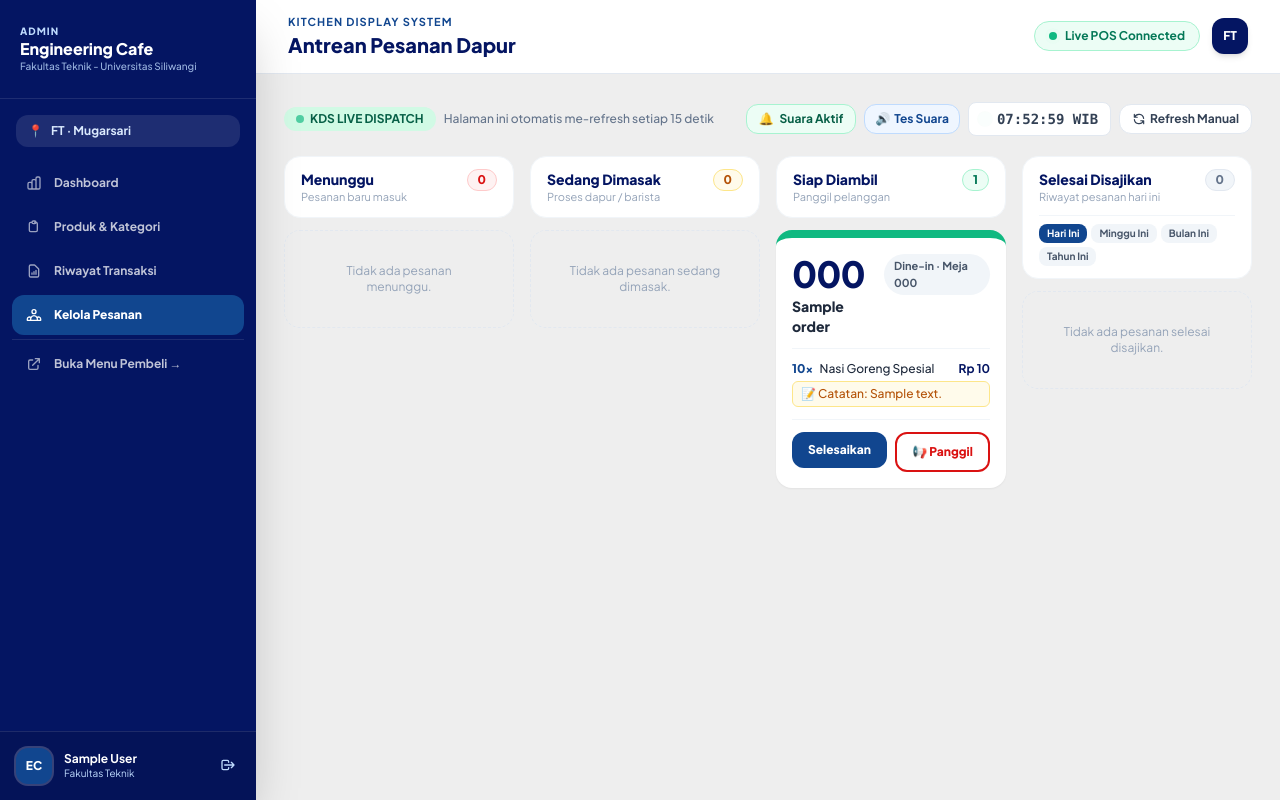
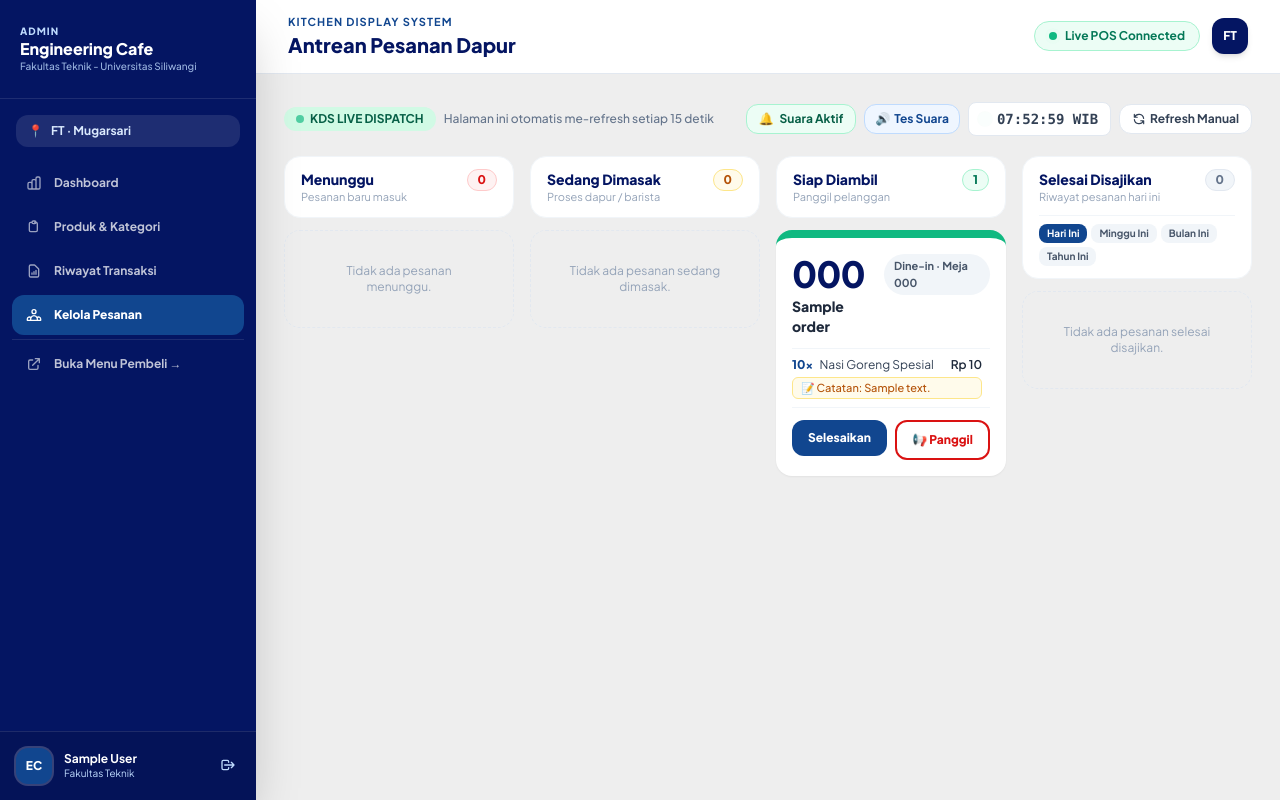
Before and after one commit to ErfanMaulana/Kasir-CafeEngineering, a Laravel app: page /admin/kds in a window 1280 px wide. Run offline with Laravel 12, Linux system fonts and the light colour scheme; a user stored in the database is signed in; data comes from the database, SQL or seed files in the repository; tables that the repository leaves empty hold one stand-in row (values such as "Sample post"); some libraries are stand-ins or nearby versions.

Commit message:
style: limit KDS order ticket items height to 5 lines with custom scrollbar

```diff
--- a/resources/views/admin/kitchen.blade.php
+++ b/resources/views/admin/kitchen.blade.php
@@ -22,6 +22,26 @@
     .kds-new-ticket-pulse {
         animation: kdsSoftPulse 1.2s ease-in-out infinite;
         outline-offset: 2px;
+    }
+
+    /* Custom Scrollbar Ramping untuk Daftar Item Kartu Tiket */
+    .kds-item-scroll::-webkit-scrollbar {
+        width: 4px;
+    }
+    .kds-item-scroll::-webkit-scrollbar-track {
+        background: #f1f5f9;
+        border-radius: 8px;
+    }
+    .kds-item-scroll::-webkit-scrollbar-thumb {
+        background: #cbd5e1;
+        border-radius: 8px;
+    }
+    .kds-item-scroll::-webkit-scrollbar-thumb:hover {
+        background: #94a3b8;
+    }
+    .kds-item-scroll {
+        scrollbar-width: thin;
+        scrollbar-color: #cbd5e1 #f1f5f9;
     }
 </style>
 @endpush
@@ -136,27 +156,26 @@
                             </span>
                         </div>
 
-                        {{-- DAFTAR ITEM --}}
-                        <ul class="my-3 space-y-2 border-y border-slate-100 py-3 text-xs">
+                        {{-- DAFTAR ITEM (Maksimal 5 baris terlihat, selebihnya scrollable) --}}
+                        <div class="max-h-[138px] overflow-y-auto kds-item-scroll pr-2 space-y-1.5 my-3 border-y border-slate-100 py-2 text-xs">
                             @foreach ($order->items as $item)
-                                <li>
-                                    <div class="flex justify-between gap-2">
-                                        <span class="font-medium text-slate-800">
-                                            <b class="text-royal font-black mr-1">{{ $item->quantity }}x</b>
-                                            {{ $item->product->name ?? 'Menu Produk' }}
+                                <div>
+                                    <div class="flex items-center justify-between text-xs">
+                                        <span class="text-slate-700 truncate pr-2">
+                                            <strong class="text-royal font-black mr-1">{{ $item->quantity }}x</strong> {{ $item->product->name ?? 'Menu Produk' }}
                                         </span>
-                                        <span class="font-bold text-navy shrink-0">
+                                        <span class="font-semibold text-slate-800 shrink-0">
                                             Rp {{ number_format($item->subtotal, 0, ',', '.') }}
                                         </span>
                                     </div>
                                     @if (!empty($item->notes))
-                                        <div class="text-xs text-amber-700 bg-amber-50 border border-amber-200 rounded-md px-2 py-1 mt-1 flex items-center gap-1 font-medium">
+                                        <div class="text-[11px] text-amber-700 bg-amber-50 border border-amber-200 rounded-md px-2 py-0.5 mt-1 flex items-center gap-1 font-medium">
                                             <span>📝 Catatan: {{ $item->notes }}</span>
                                         </div>
                                     @endif
-                                </li>
+                                </div>
                             @endforeach
-                        </ul>
+                        </div>
 
                         {{-- TOMBOL TINDAKAN 1-KLIK --}}
                         @if ($status !== 'completed')
```
Also changed, not shown: resources/css/app.css (+20 -0 lines).
